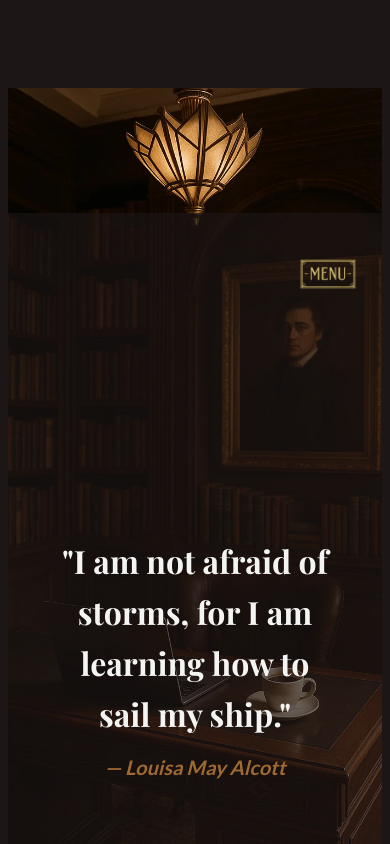
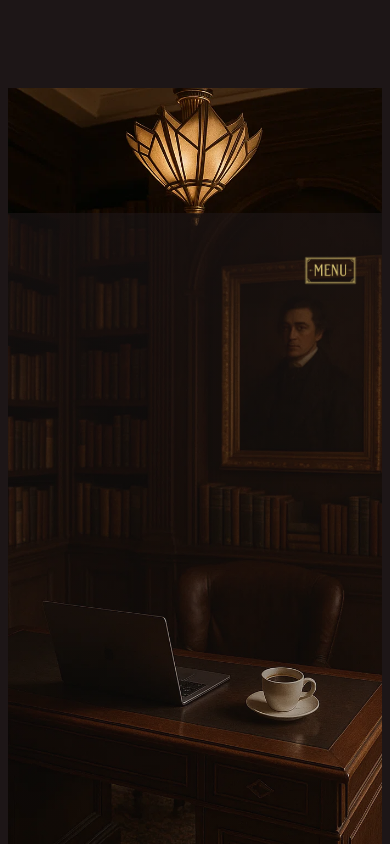
Before and after one commit to Ltdicrisi/portfolio-quest, a React (Vite) app: page / in a window 390 px wide. Shown: the top 844 px of the page. Built offline with nearby package versions, Linux system fonts and the light colour scheme.

Commit message:
Fixed style issues, added style elements

```diff
--- a/src/components/Hero.css
+++ b/src/components/Hero.css
@@ -25,7 +25,8 @@
   height: 100%;
   text-align: center;
   padding: 2rem;
-  background: rgba(29, 22, 23, 0.6); /* fallback tint overlay */
+ background: linear-gradient(to bottom, rgba(29, 22, 23, 0.6), rgba(29, 22, 23, 0));
+
 }
 
 .hero-logo {
@@ -33,29 +34,6 @@
   margin-bottom: 2rem;
 }
 
-.hero-nav-drawer {
-  position: absolute;
-  top: 4rem;
-  right: 2rem;
-  background-color: rgba(29, 22, 23, 0.95);
-  padding: 1rem 2rem;
-  border-radius: 8px;
-  z-index: 3;
-  display: flex;
-  flex-direction: column;
-  gap: 0.5rem;
-}
-
-.hero-nav-drawer a {
-  color: var(--color-text);
-  text-decoration: none;
-  font-weight: bold;
-  transition: color 0.2s;
-}
-
-.hero-nav-drawer a:hover {
-  color: var(--color-accent);
-}
 .greeting {
   font-family: var(--font-header);
   font-size: 2rem;
@@ -80,13 +58,13 @@
   animation-delay: 0.6s;
 }
 
-@keyframes fadeSlideUp {
+@keyframes fullFlip {
   from {
     opacity: 0;
-    transform: translateY(30px);
+    transform: rotateY(0deg);
   }
   to {
     opacity: 1;
-    transform: translateY(0);
+    transform: rotateY(360deg);
   }
 }
--- a/src/components/NavDrawer.css
+++ b/src/components/NavDrawer.css
@@ -13,12 +13,25 @@
 }
 
 .menu-img {
-  width: 60px;
+  width: 90px;
+  height: auto;
   transition: transform 0.5s ease;
+  filter: drop-shadow(0 0 4px var(--gold-glow));
+}
+
+@media (max-width: 768px) {
+  .menu-img {
+    width: 55px;
+  }
 }
 
 .menu-img.rotate {
   transform: rotate(180deg);
+}
+
+.menu-img:hover {
+  transform: scale(1.05);
+  filter: drop-shadow(0 0 8px var(--gold-glow));
 }
 
 .drawer {
--- a/src/index.css
+++ b/src/index.css
@@ -8,6 +8,8 @@
   --color-muted: #444a41; /* Subtle contrast or dividers */
   --color-text: #f4f4f2; /* main body text */
   --color-text-muted: #d6cec2; /* Lighter, subtle supporting text */
+  --glow-gold: rgba(255, 215, 0, 0.4); /* Gold Glow */
+
 
   /*FONTS*/
   --font-header: 'Playfair display', serif; /* Elegant serif for headers */
```
